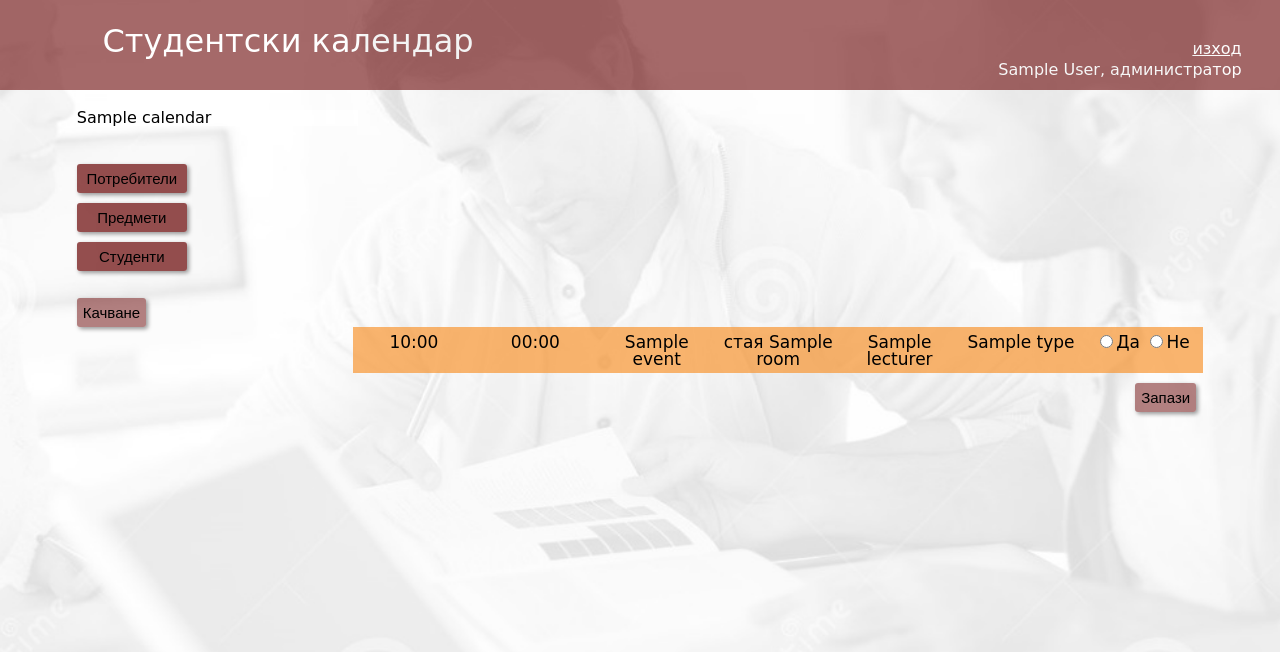
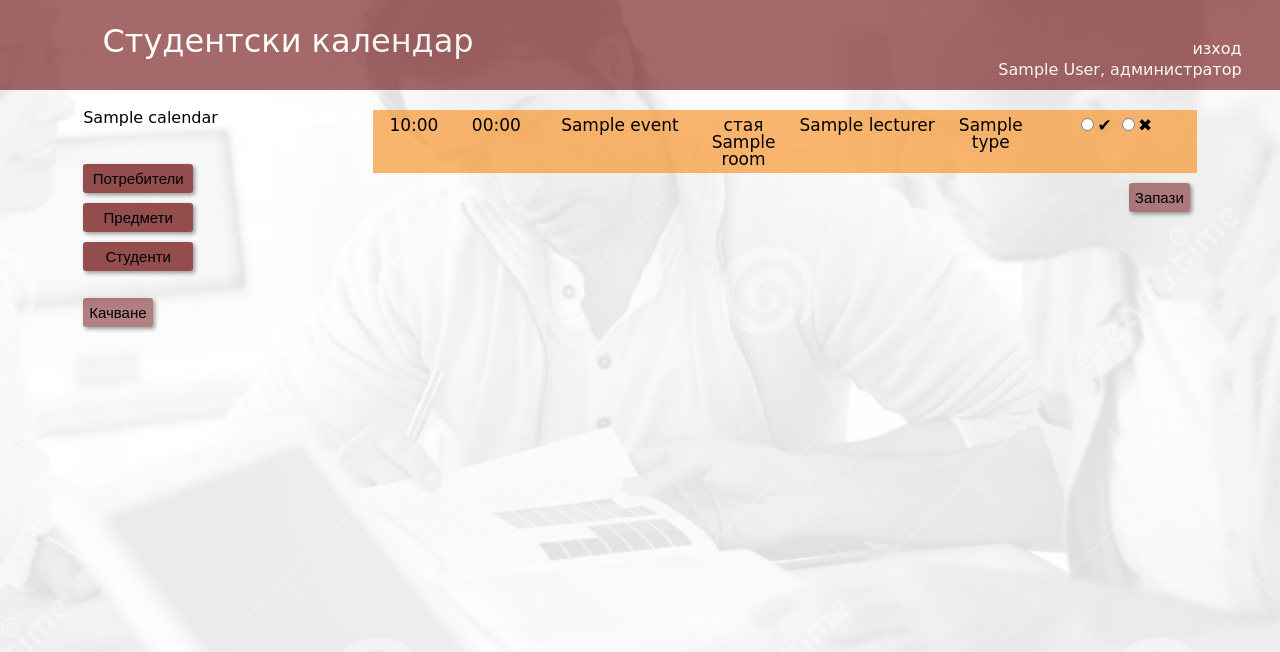
Before and after one commit to biskvitka/calendarWeb, a PHP site: template views/admin.php in a window 1280 px wide. Shown: the top 652 px of the page. Run offline with PHP 8.4, Linux system fonts and the light colour scheme; the visitor is signed in with stand-in values (Sample User, id 1); the template is opened without the code that fills it: most values are stand-ins (such as "Sample title", 1, 10 or a date in 2020).

Commit message:
td admin width, event save button to the right

```diff
--- a/includes/Site.php
+++ b/includes/Site.php
@@ -183,13 +183,13 @@
 		mail($receiver, "Студентски календар - събитие", $message, $headers) or die("PRoblem while sending");
 	}
 
-	public function addRoomOpts($eventRoom) {
+	public function addRoomOpts($eventRoom, $eventid) {
 		$rooms = array('101', '102', '103', '104', '105', '106', '107', '108');
-		$select = "<select name='room'>";
+		$select = "<select name='".$eventid."'>";
 		foreach($rooms as $room) {
 			$tmp = "<option value='".$room."'";
 			if($room == $eventRoom) {
-				$tmp .= " selected=\"selected\"";
+				$tmp .= " selected='selected'";
 			}
 			$tmp .= ">$room</option>";
 			$select .= $tmp;
--- a/resources/style.css
+++ b/resources/style.css
@@ -64,7 +64,7 @@ body{
 }
 
 #content{
-	width: 88%;
+	width: 87%;
 	margin: 0 auto;
 	background-color: rgba(255,255,255,0.0);
 }
@@ -155,7 +155,7 @@ header{
 }
 
 #lecturer-content #events td, #admin-content #events td {
-	width: 10%;
+	width: 18%;
 }
 
 #days{
@@ -175,7 +175,7 @@ header{
 #events{
 	display: inline-block;
 	font-family: Comic Sans MS;
-	width: 850px;
+	width: 74%;
 	float: right;
 }
 #events table{
@@ -187,7 +187,9 @@ header{
 	width: 11%;
 	padding: 5px;
 }
-
+a{
+	text-decoration: none;
+}
 .events-student tr:nth-child(even){
 	background-color: rgba(98, 63, 21, 0.1);
 }
@@ -319,9 +321,3 @@ button {
 button:hover {
     opacity: 0.8;
 }
-
-@media screen and (max-width: 850px) {
-    #events {
-        width: 450px;
-    }
-}
--- a/views/admin.php
+++ b/views/admin.php
@@ -48,20 +48,20 @@
 					echo "<form action='admin.php' method='post'><table>";
 						foreach($events as $event) {
 							echo "<tr>
-									<td>".date("H:i", strtotime($event["date"]))."</td>
-									<td>".date("H:i", strtotime($event["endHour"]))."</td>
+									<td style='width:9%'>".date("H:i", strtotime($event["date"]))."</td>
+									<td style='width:9%'>".date("H:i", strtotime($event["endHour"]))."</td>
 									<td>".$event["subjname"]."</td>
-									<td>стая ".$event["room"]."</td>
+									<td style='width:9%'>стая ".$event["room"]."</td>
 									<td>".$event["lecturer"]."</td>
-									<td>".$event["type"]."</td>";
+									<td style='width:9%'>".$event["type"]."</td>";
 							if($event["status"] == "approved")	{
 									echo "<td>одобрен</td>";
 							} else if($event["status"] == "canceled"){
 									echo "<td>отхвърлен</td>";
 							} else {
 								echo '<td>
-									<input type="radio" name="'.$event["eventid"].'" value="approved">Да
-									<input type="radio" name="'.$event["eventid"].'" value="canceled">Не
+									<input type="radio" name="'.$event["eventid"].'" value="approved">&#10004;
+									<input type="radio" name="'.$event["eventid"].'" value="canceled">&#10006;
 								</td>';
 							}
 								echo "</tr>";
```
Also changed, not shown: views/lecturer.php (+4 -17 lines).
